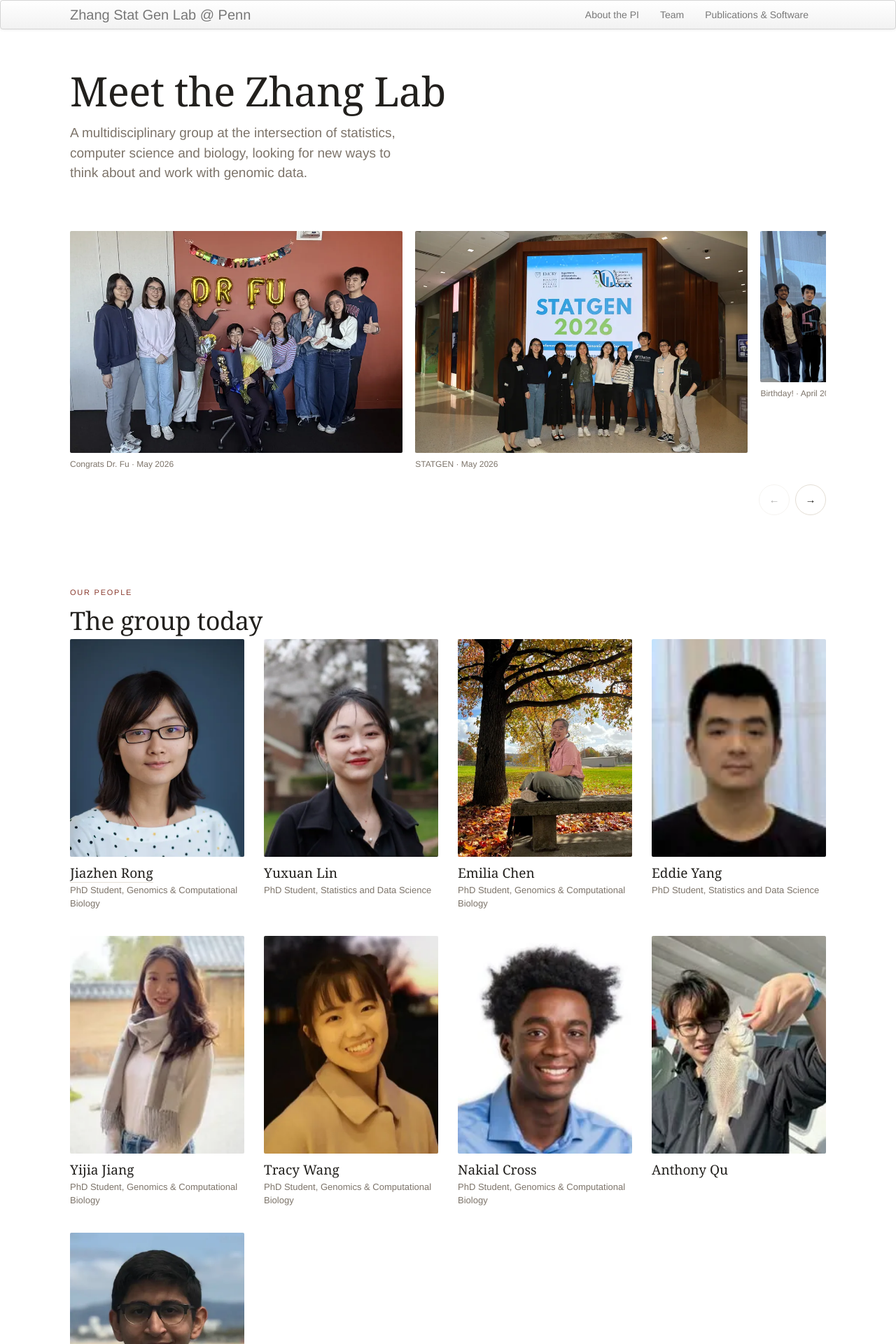
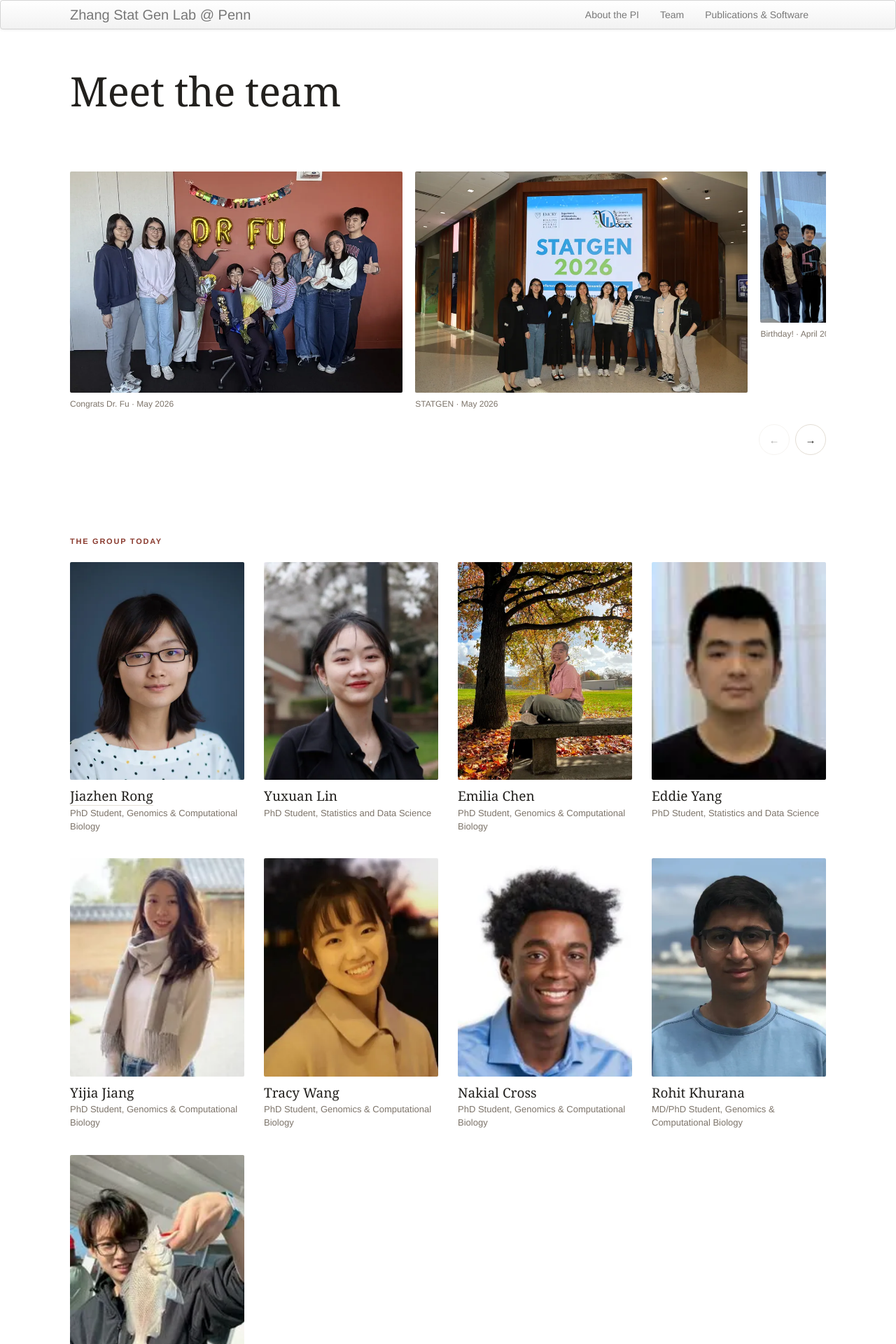
Before and after one commit to nzhanglab/nzhanglab.github.io, a Jekyll site: the page built from pages/team.html, in a window 1280 px wide. Shown: the top 1920 px of the page at 70% size. Built offline with Jekyll 4.4.1, drawn with Linux system fonts in a browser that asks for light colours; some of the changed text lies outside the part shown.

Commit message:
Trim the hero, fold Valley Forge into the reel, complete the roster
The hero is now just "Meet the team" - the tagline sentence is gone. Over the
member grid, "Our People" and the "The group today" display heading collapse
into a single "The Group Today" label. That label is marked up as the section's
h2 rather than a plain paragraph, so the section keeps a real heading for
screen readers even though the large type is gone.

The Valley Forge photograph that interrupted the portraits moves into the reel,
which now carries all twelve recent photographs; the conference shot still sits
with the recruiting block. The editorial-break component is removed entirely.

Roles recorded for the two members the CV's advisee table does not list:
Anthony Qu is a PhD student in Genomics and Computational Biology, Rohit
Khurana an MD/PhD student in the same programme. Rohit joined first, so he
precedes Anthony.

Co-Authored-By: Claude Opus 5 (1M context) <noreply@anthropic.com>
Claude-Session: https://claude.ai/code/session_01J9pmwwgMJKDJpt5GHaLedS

```diff
--- a/_data/team.yml
+++ b/_data/team.yml
@@ -8,14 +8,10 @@
 # file exists the template falls back to an initials tile, so adding a
 # portrait later is just: drop the file in, rerun tools/build-photos.py.
 
-tagline: >-
-  A multidisciplinary group at the intersection of statistics, computer science
-  and biology, looking for new ways to think about and work with genomic data.
-
 # Current members, most senior first. The order of the seven doctoral
 # advisees follows the advisee table in the CV, which runs by cohort.
-# Anthony Qu and Rohit Khurana are not in that table, so their seniority and
-# roles are unconfirmed - they are placed last pending confirmation.
+# Rohit Khurana and Anthony Qu are not in that table; the PI placed them
+# last, in that order, as the two most recent to join.
 members:
   - name: Jiazhen Rong
     role: PhD Student, Genomics &amp; Computational Biology
@@ -39,12 +35,12 @@ members:
   - name: Nakial Cross
     role: PhD Student, Genomics &amp; Computational Biology
     photo: nakial-cross
+  - name: Rohit Khurana
+    role: MD/PhD Student, Genomics &amp; Computational Biology
+    photo: rohit-khurana
   - name: Anthony Qu
-    role: ""
+    role: PhD Student, Genomics &amp; Computational Biology
     photo: anthony-qu
-  - name: Rohit Khurana
-    role: ""
-    photo: rohit-khurana
 
 # Newest departures first. `now` may be omitted when the destination is unknown.
 alumni:
--- a/assets/themes/twitter/css/team.css
+++ b/assets/themes/twitter/css/team.css
@@ -48,8 +48,9 @@
 .team-section { margin: var(--stack) 0 0; }
 .team-section:first-child { margin-top: clamp(8px, 2vw, 20px); }
 
-.team-eyebrow {
+h2.team-eyebrow, .team-eyebrow {
   font-family: inherit;
+  font-weight: bold;
   font-size: 11px;
   letter-spacing: 0.16em;
   text-transform: uppercase;
@@ -81,13 +82,6 @@
   margin: 0 0 clamp(10px, 1.6vw, 16px);
 }
 
-.team-hero p {
-  max-width: 46ch;
-  font-size: clamp(15px, 1.9vw, 19px);
-  line-height: 1.5;
-  color: var(--muted);
-  margin: 0;
-}
 
 /* --- horizontal photo reel ------------------------------------------------ */
 .team-reel-wrap { position: relative; }
@@ -211,16 +205,65 @@
   margin: 0;
 }
 
-/* --- editorial photo break ------------------------------------------------ */
-.team-break { margin: clamp(30px, 4.5vw, 54px) 0; }
-.team-break figure { margin: 0; }
-.team-break .lp img {
+/* --- people --------------------------------------------------------------- */
+.team-people {
+  list-style: none;
+  margin: 0;
+  padding: 0;
+  display: grid;
+  grid-template-columns: repeat(4, 1fr);
+  gap: clamp(22px, 3vw, 36px) clamp(16px, 2.2vw, 28px);
+}
+
+/* Never let a portrait balloon past a sensible headshot size, whatever the
+   column width works out to. */
+.team-person figure { max-width: 280px; }
+
+.team-person figure { margin: 0 0 12px; }
+
+.team-person .lp img,
+.team-initials {
   width: 100%;
-  aspect-ratio: 21 / 9;
+  aspect-ratio: 4 / 5;
   object-fit: cover;
   border-radius: 2px;
 }
-.team-break figcaption { font-size: 12px; color: var(--muted); margin-top: 9px; }
+
+/* Typeset initials stand in until a portrait is added. Muted, rotating tints
+   so a grid of them reads as a considered pattern rather than a gap. */
+.team-initials {
+  display: flex;
+  align-items: center;
+  justify-content: center;
+  font-family: var(--serif);
+  font-size: clamp(26px, 3.4vw, 40px);
+  letter-spacing: 0.04em;
+  color: #6f6459;
+  background: #efeae2;
+  border: 1px solid var(--rule);
+  user-select: none;
+}
+.team-person:nth-child(4n+2) .team-initials { background: #e9ece6; color: #63705f; }
+.team-person:nth-child(4n+3) .team-initials { background: #f0e9e6; color: #7c635b; }
+.team-person:nth-child(4n+4) .team-initials { background: #e8eaee; color: #5f6874; }
+
+.team-person .name {
+  font-family: var(--serif);
+  font-size: clamp(16px, 1.7vw, 19px);
+  color: var(--ink);
+  line-height: 1.25;
+  margin: 0 0 3px;
+}
+.team-person .name a { color: inherit; text-decoration: none; border-bottom: 1px solid var(--rule); }
+.team-person .name a:hover,
+.team-person .name a:focus-visible { color: var(--accent); border-bottom-color: currentColor; }
+
+.team-person .role {
+  font-size: 13px;
+  color: var(--muted);
+  line-height: 1.45;
+  margin: 0;
+}
 
 /* --- alumni --------------------------------------------------------------- */
 /* Names in reverse chronological order with photographs interspersed,
@@ -317,7 +360,6 @@
 
   .team-people { grid-template-columns: repeat(2, 1fr); gap: 24px 16px; }
 
-  .team-break .lp img { aspect-ratio: 3 / 2; }
 
 
 
--- a/pages/team.html
+++ b/pages/team.html
@@ -14,14 +14,13 @@ wide: true
 
 {%- comment -%} Photos are addressed by slug so the composition is stable
 even if the build script is rerun. {%- endcomment -%}
-{%- assign reel_order = "img-0801,img-2383,img-0693,img-3879,img-4189,img-2058,img-2066,img-5506,img-5587,ee9587ac-027c-4c2c-ae3a-db57c82abcea,img-5921" | split: "," -%}
+{%- assign reel_order = "img-0801,img-2383,img-0693,img-3879,img-4189,img-4186,img-2058,img-2066,img-5506,img-5587,ee9587ac-027c-4c2c-ae3a-db57c82abcea,img-5921" | split: "," -%}
 {%- assign lane_order = "img-4250,img-1997,img-6701,img-3954,img-6057,img-2365,img-6536" | split: "," -%}
 
 <div class="team">
 
 <header class="team-hero team-section">
-  <h1>Meet the Zhang Lab</h1>
-  <p>{{ T.tagline }}</p>
+  <h1>Meet the team</h1>
 </header>
 
 <!-- ---------------------------------------------------------------- reel -->
@@ -53,8 +52,7 @@ even if the build script is rerun. {%- endcomment -%}
 
 <!-- -------------------------------------------------------------- people -->
 <section class="team-section" aria-labelledby="people-h">
-  <p class="team-eyebrow">Our People</p>
-  <h2 class="team-h2" id="people-h">The group today</h2>
+  <h2 class="team-eyebrow" id="people-h">The Group Today</h2>
 
   <ul class="team-people">
     {%- for m in T.members -%}
@@ -76,17 +74,6 @@ even if the build script is rerun. {%- endcomment -%}
     {%- endfor -%}
   </ul>
 
-  {%- comment -%} A candid breaks the run of portraits. {%- endcomment -%}
-  {%- assign brk = REEL | where: "slug", "img-4186" | first -%}
-  {%- if brk -%}
-  {%- assign brkcap = OCC["img-4186"] -%}
-  <div class="team-break">
-    <figure>
-      {% include labphoto.html photo=brk dir="reel" alt=brkcap sizes="(max-width: 1080px) 100vw, 1080px" %}
-      <figcaption>{% if brkcap %}{{ brkcap }}{% if brk.date %} &middot; {% endif %}{% endif %}{% if brk.date %}{{ brk.date | date: "%B %Y" }}{% endif %}</figcaption>
-    </figure>
-  </div>
-  {%- endif -%}
 </section>
 
 <!-- --------------------------------------------------------------- alumni -->
```
